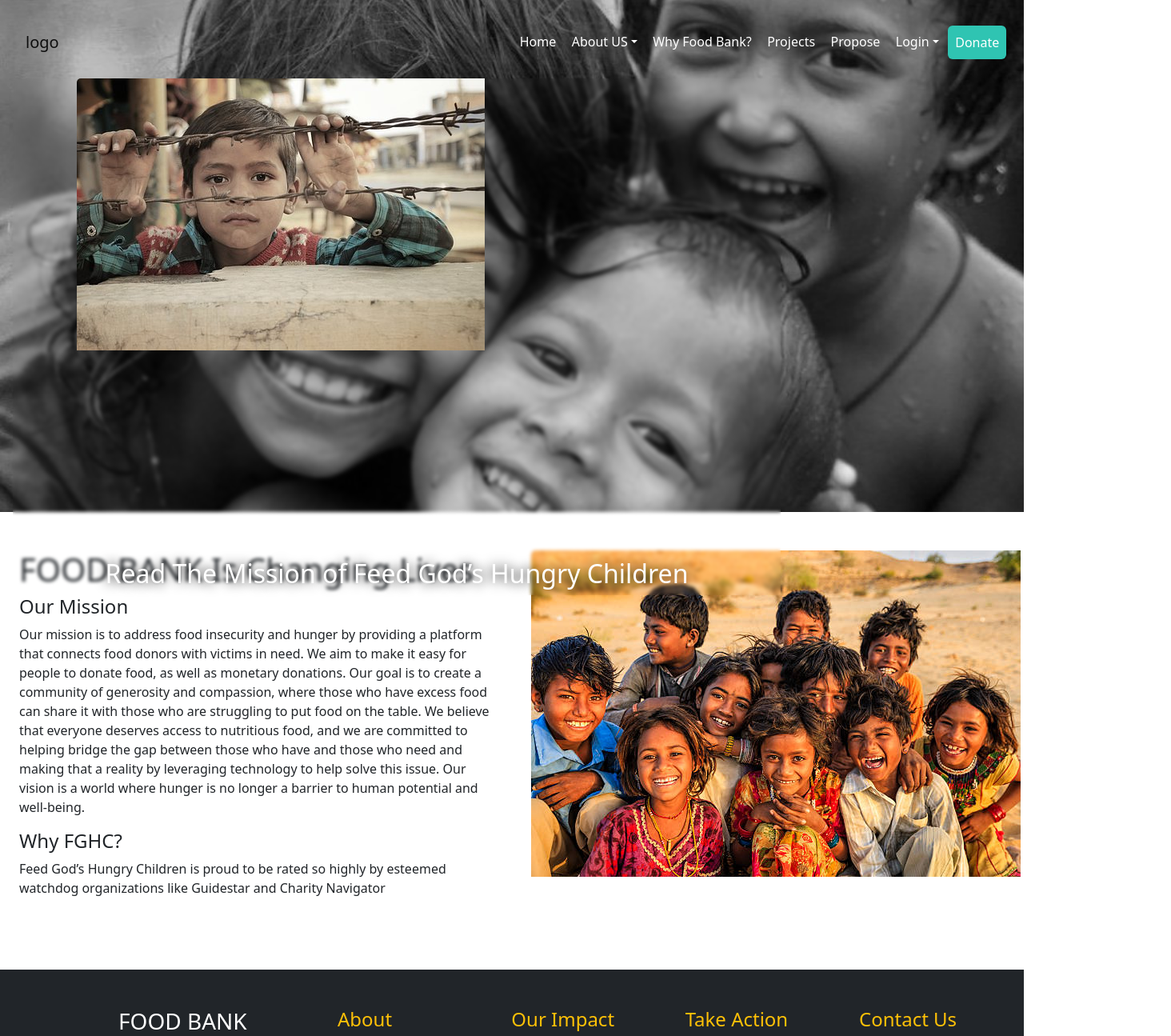
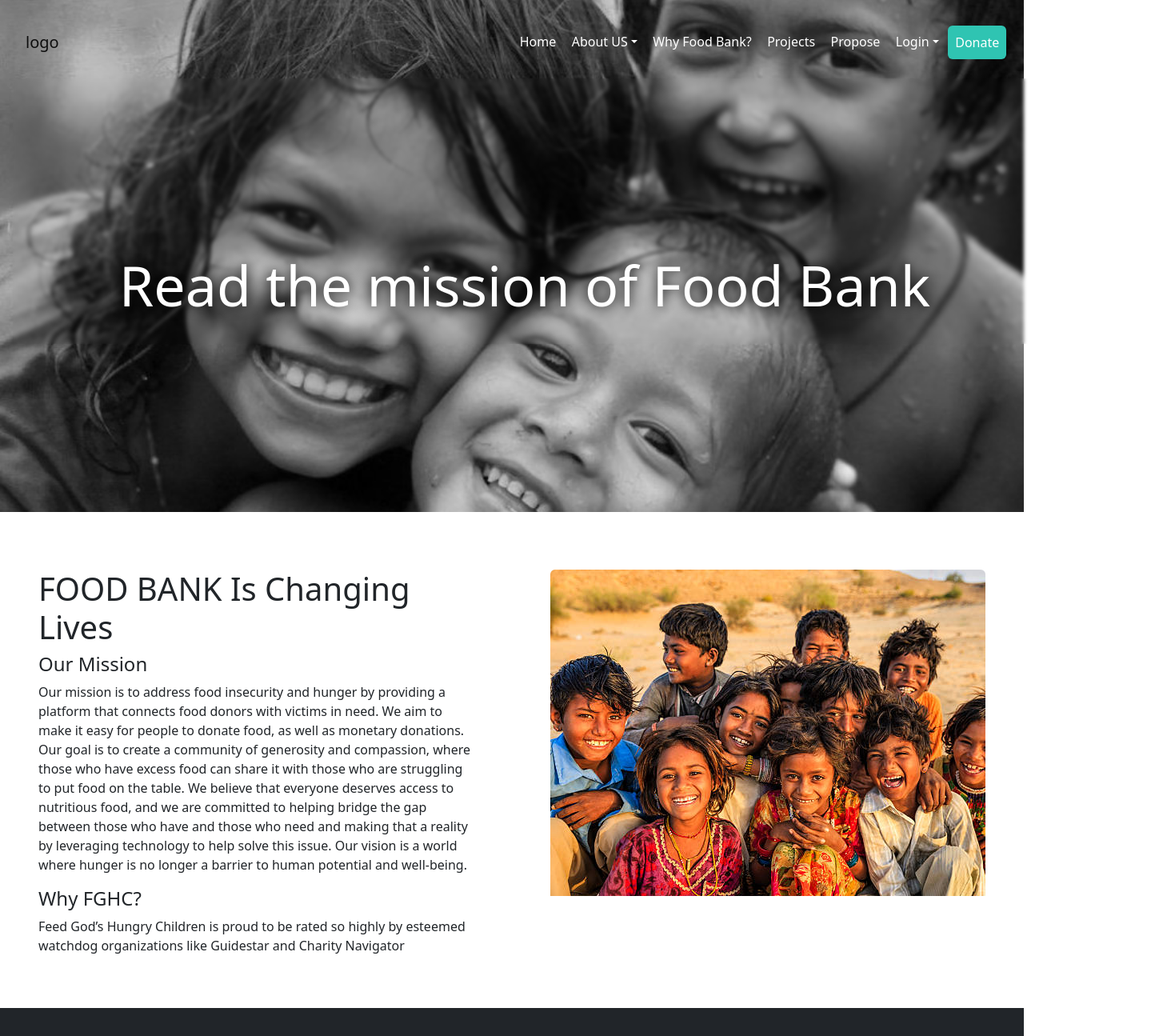
Before and after one commit to ingenious-it/food-bank, a React (Create React App) app in the folder client/: page /mission in a window 1280 px wide. Shown: the top 1295 px of the page at 80% size, 1464 px wide, since content can reach past the window. Built offline with nearby package versions, Linux system fonts and the light colour scheme.

Commit message:
mission revisit

```diff
--- a/client/src/components/Mission.css
+++ b/client/src/components/Mission.css
@@ -12,18 +12,40 @@
 
 }
 
-.imgmission{
+/* .imgmission{
     background-image: url('../images/img7.jpg');
-    width: 800px;
-    height: 600px;
+    border-radius: 5px;
+    width:50%;
+    height:auto;
+    background-repeat: no-repeat;
+} */
+
+.imgmission2{
+    background-image: url('../images/img2.jpg');
+    /* width: 800px; */
+    height: 500px;
     border-radius: 5px;
     background-repeat: no-repeat;
 }
 
-.imgmission2{
-    background-image: url('../images/img2.jpg');
-    width: 800px;
-    height: 500px;
-    border-radius: 5px;
-    background-repeat: no-repeat;
+.img-overlay1{
+
+    backdrop-filter: blur(2px);
+    color:#fff;
+    text-align: center;
+    margin: 1rem;
+    text-shadow: 0 0 15px #000;
+    width:100%
 }
+
+@media(max-width:991px){
+    .lcontain{
+      flex-direction: column;
+      justify-content: center;
+      align-items: center;
+      width: 100%;
+
+    }
+
+
+  }
--- a/client/src/components/Mission.jsx
+++ b/client/src/components/Mission.jsx
@@ -1,6 +1,5 @@
 import React from 'react';
 import Nav from './navBar';
-import DFooter from './Footer';
 import 'bootstrap/dist/css/bootstrap.min.css';
 import './Mission.css';
 import {motion} from 'framer-motion';
@@ -17,9 +16,13 @@ import {motion} from 'framer-motion';
 
        <div className="bg-img-mission bg-dark">
        <Nav/>
-                <div class="img-overlay ">
-                    <div className ="imgmission"></div>
-                    <h2 className='text-white'>Read The Mission of Feed God’s Hungry Children</h2>
+                <div class="img-overlay1 d-flex justify-content-center">
+                <div className="wrap-out d-flex justify-content-center mt-5 ">
+            <div className="wrap d-flex justify-content-center align-items-center text-center h-100 mt-5 p-5">
+              <h1 className="text-white pt-5 ">Read the mission of Food Bank</h1>
+            </div>
+          </div>
+
                 </div>
 
         </div>
@@ -28,10 +31,10 @@ import {motion} from 'framer-motion';
                 <br/>
 
 
-                <section>
-                    <div class="container-fluid">
-                    <div class="row">
-                        <div class="col-6  p-4 ">
+
+                    <div class="">
+                    <div class="lcontain d-flex justify-content-around w-100">
+                        <div className='w-50 m-5'>
                             <h1>FOOD BANK Is Changing Lives</h1>
                             <h4>Our Mission</h4>
                             <p>
@@ -50,14 +53,14 @@ import {motion} from 'framer-motion';
                             </p>
 
                         </div>
-                        <div class="col-6  p-4">
+                        <div className='w-50 m-5'>
                         <div className ="imgmission2 rounded "></div>
 
 
                         </div>
                     </div>
                     </div>
-                </section>
+
 
 
 
```
